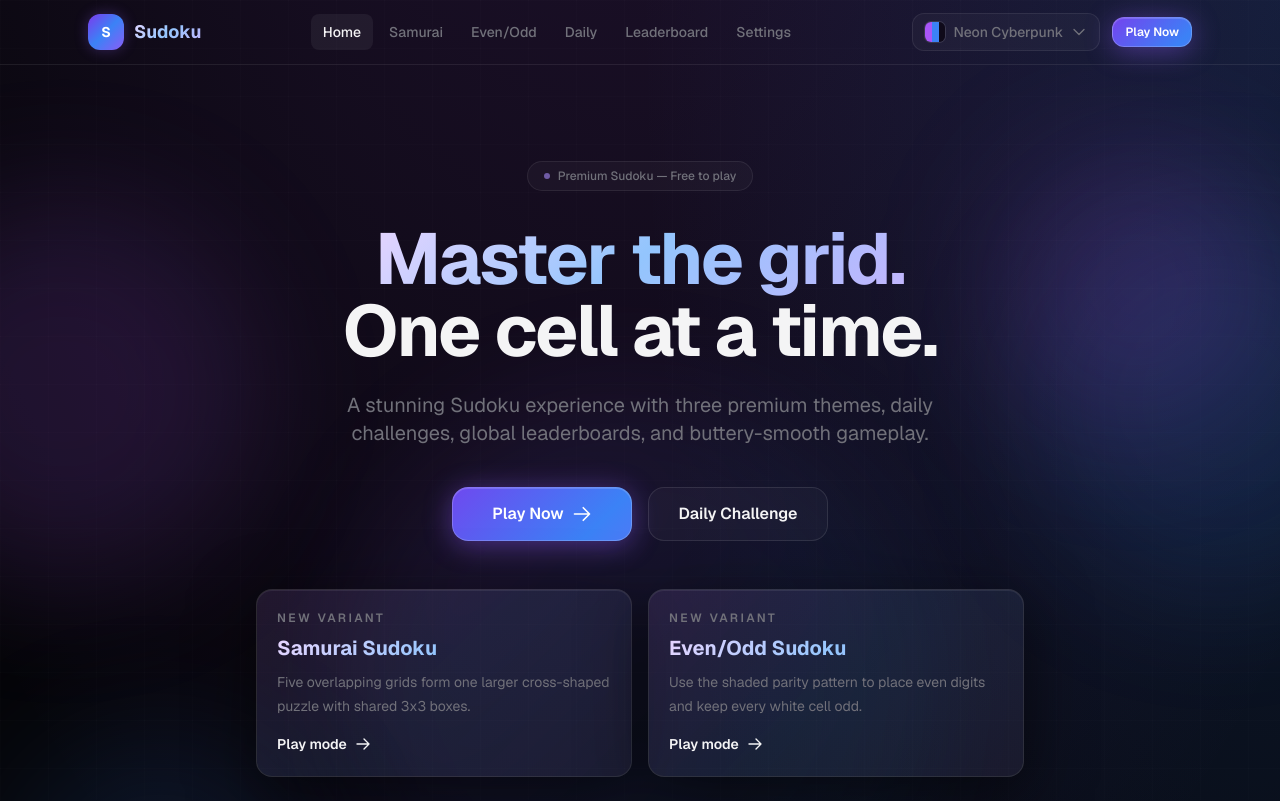
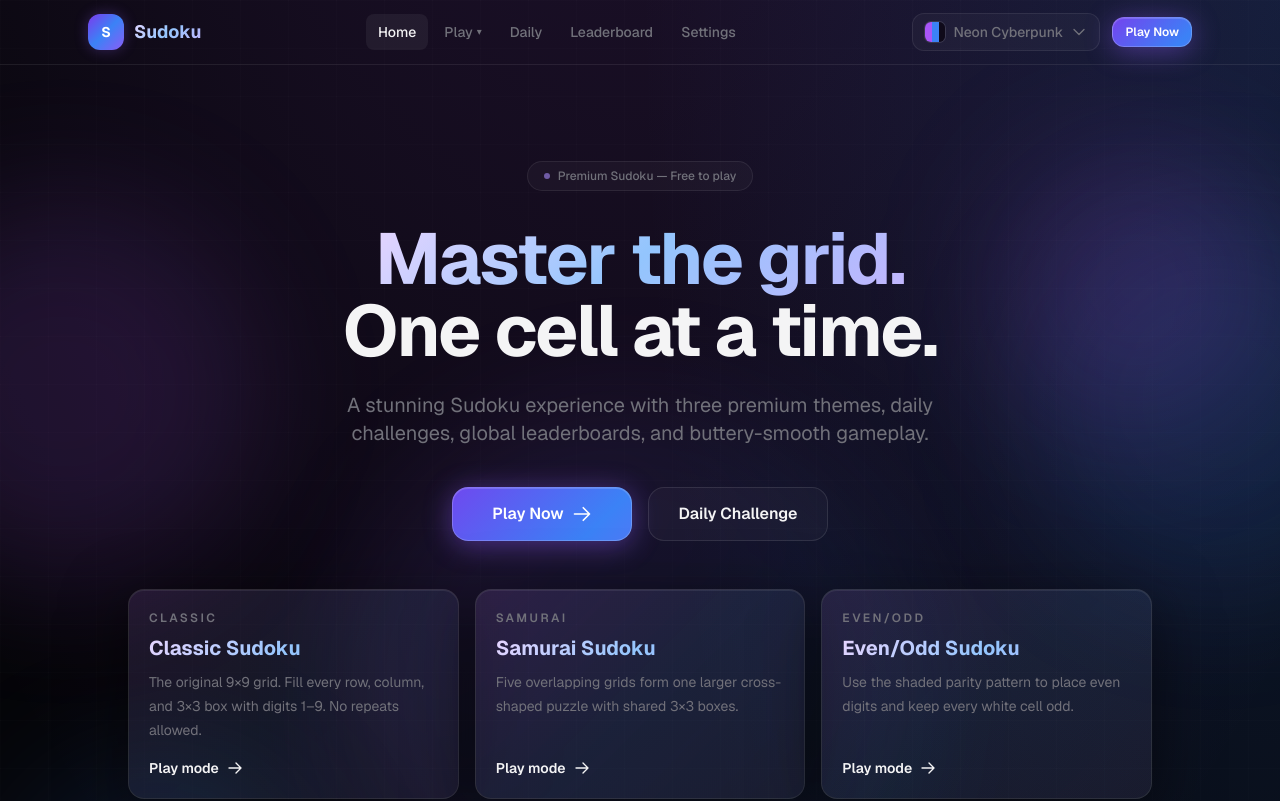
Before and after one commit to mamatovamarzhan/sudoku-platform, a Next.js app: page / in a window 1280 px wide. Shown: the top 801 px of the page. Built offline with nearby package versions, Linux system fonts and the light colour scheme.

Commit message:
Update play navigation and home mode cards
Co-authored-by: Mamatova Marzhan <mamatovamarzhan@users.noreply.github.com>

```diff
--- a/components/landing/Hero.tsx
+++ b/components/landing/Hero.tsx
@@ -1,9 +1,94 @@
 "use client";
 
+import { useEffect, useState } from "react";
 import Link from "next/link";
 import { Button } from "@/components/ui/Button";
 
+interface GameMode {
+  id: "classic" | "samurai" | "evenodd";
+  label: string;
+  title: string;
+  description: string;
+  href: string;
+  modalTitle: string;
+  rules: string[];
+  actionLabel: string;
+}
+
+const GAME_MODES: GameMode[] = [
+  {
+    id: "classic",
+    label: "CLASSIC",
+    title: "Classic Sudoku",
+    description:
+      "The original 9×9 grid. Fill every row, column, and 3×3 box with digits 1–9. No repeats allowed.",
+    href: "/game",
+    modalTitle: "How to play Classic Sudoku",
+    rules: [
+      "Fill the 9×9 grid so every row contains digits 1–9",
+      "Every column must also contain digits 1–9",
+      "Every 3×3 box must contain digits 1–9",
+      "No digit can repeat in any row, column, or box",
+      "Gray cells are given — you cannot change them",
+      "Use Notes mode to write candidates in empty cells",
+      "Use Hints if you get stuck (3 per game)",
+    ],
+    actionLabel: "Play Classic →",
+  },
+  {
+    id: "samurai",
+    label: "SAMURAI",
+    title: "Samurai Sudoku",
+    description:
+      "Five overlapping grids form one larger cross-shaped puzzle with shared 3×3 boxes.",
+    href: "/game/samurai",
+    modalTitle: "How to play Samurai Sudoku",
+    rules: [
+      "Five 9×9 grids overlap at their corner 3×3 boxes",
+      "Solve all five grids simultaneously",
+      "Each grid follows classic Sudoku rules",
+      "The overlapping boxes are shared between two grids",
+      "Start from the center grid and work outward",
+      "Much harder than classic — recommended for advanced players",
+    ],
+    actionLabel: "Play Samurai →",
+  },
+  {
+    id: "evenodd",
+    label: "EVEN/ODD",
+    title: "Even/Odd Sudoku",
+    description:
+      "Use the shaded parity pattern to place even digits and keep every white cell odd.",
+    href: "/game/evenodd",
+    modalTitle: "How to play Even/Odd Sudoku",
+    rules: [
+      "Standard 9×9 Sudoku rules apply",
+      "Shaded cells must contain EVEN numbers: 2, 4, 6, 8",
+      "White cells must contain ODD numbers: 1, 3, 5, 7, 9",
+      "The even/odd pattern is fixed and shown on the board",
+      "If you place a wrong parity digit the cell turns red",
+      "Use this constraint as a strategy to solve faster",
+    ],
+    actionLabel: "Play Even/Odd →",
+  },
+];
+
 export function Hero() {
+  const [selectedMode, setSelectedMode] = useState<GameMode | null>(null);
+
+  useEffect(() => {
+    if (!selectedMode) return;
+
+    function handleKeyDown(event: KeyboardEvent) {
+      if (event.key === "Escape") {
+        setSelectedMode(null);
+      }
+    }
+
+    window.addEventListener("keydown", handleKeyDown);
+    return () => window.removeEventListener("keydown", handleKeyDown);
+  }, [selectedMode]);
+
   return (
     <section className="relative overflow-hidden pt-16 pb-24 sm:pt-24 sm:pb-32">
       <div className="absolute inset-0 pointer-events-none" aria-hidden>
@@ -45,45 +130,40 @@ export function Hero() {
           </Link>
         </div>
 
-        <div className="mt-12 grid gap-4 sm:grid-cols-2 max-w-3xl mx-auto text-left animate-slide-up" style={{ animationDelay: "0.3s" }}>
-          {[
-            {
-              href: "/game/samurai",
-              title: "Samurai Sudoku",
-              description:
-                "Five overlapping grids form one larger cross-shaped puzzle with shared 3x3 boxes.",
-            },
-            {
-              href: "/game/evenodd",
-              title: "Even/Odd Sudoku",
-              description:
-                "Use the shaded parity pattern to place even digits and keep every white cell odd.",
-            },
-          ].map((mode) => (
-            <Link
-              key={mode.href}
-              href={mode.href}
+        <div className="mt-12 grid gap-4 md:grid-cols-3 max-w-5xl mx-auto text-left animate-slide-up" style={{ animationDelay: "0.3s" }}>
+          {GAME_MODES.map((mode) => (
+            <article
+              key={mode.id}
               className="group relative overflow-hidden rounded-2xl glass-card-lg p-5 transition-all duration-300 hover:-translate-y-1 hover:border-themed-glow hover:shadow-glow-sm"
             >
               <div className="absolute inset-0 bg-gradient-premium opacity-50 transition-opacity duration-300 group-hover:opacity-80" aria-hidden />
-              <div className="relative z-[1]">
+              <div className="relative z-[1] flex h-full flex-col">
                 <p className="text-xs font-semibold uppercase tracking-[0.2em] text-themed-muted">
-                  New variant
+                  {mode.label}
                 </p>
                 <h2 className="mt-2 text-xl font-bold gradient-text">
                   {mode.title}
                 </h2>
-                <p className="mt-2 text-sm leading-6 text-themed-muted">
+                <p className="mt-2 flex-1 text-sm leading-6 text-themed-muted">
                   {mode.description}
                 </p>
-                <span className="mt-4 inline-flex items-center text-sm font-semibold text-themed-primary">
+                <button
+                  type="button"
+                  onClick={() => setSelectedMode(mode)}
+                  className="
+                    mt-4 inline-flex items-center self-start text-sm font-semibold text-themed-primary
+                    transition-colors hover:text-accent-hover
+                    focus-visible:outline-none focus-visible:ring-2 focus-visible:ring-accent/60
+                    focus-visible:ring-offset-2 focus-visible:ring-offset-surface rounded-lg
+                  "
+                >
                   Play mode
                   <svg className="ml-2 h-4 w-4 transition-transform group-hover:translate-x-1" fill="none" viewBox="0 0 24 24" stroke="currentColor" strokeWidth={2} aria-hidden>
                     <path strokeLinecap="round" strokeLinejoin="round" d="M13.5 4.5 21 12m0 0-7.5 7.5M21 12H3" />
                   </svg>
-                </span>
+                </button>
               </div>
-            </Link>
+            </article>
           ))}
         </div>
 
@@ -100,6 +180,91 @@ export function Hero() {
           ))}
         </div>
       </div>
+
+      {selectedMode && (
+        <GameModeModal
+          mode={selectedMode}
+          onClose={() => setSelectedMode(null)}
+        />
+      )}
     </section>
   );
 }
+
+function GameModeModal({
+  mode,
+  onClose,
+}: {
+  mode: GameMode;
+  onClose: () => void;
+}) {
+  return (
+    <div
+      className="fixed inset-0 z-50 flex items-center justify-center bg-black/70 px-4 py-8 backdrop-blur-sm animate-fade-in"
+      role="dialog"
+      aria-modal="true"
+      aria-labelledby={`${mode.id}-rules-title`}
+      onClick={onClose}
+    >
+      <div
+        className="relative w-full max-w-2xl glass-card-lg bg-gradient-premium p-6 sm:p-8 text-left"
+        onClick={(event) => event.stopPropagation()}
+      >
+        <div className="absolute inset-0 rounded-3xl bg-card-overlay pointer-events-none" aria-hidden />
+
+        <div className="relative z-[1]">
+          <button
+            type="button"
+            onClick={onClose}
+            className="
+              absolute right-0 top-0 flex h-9 w-9 items-center justify-center rounded-xl glass-panel
+              text-themed-muted transition-colors hover:text-themed-primary hover:bg-themed-glass-hover
+              focus-visible:outline-none focus-visible:ring-2 focus-visible:ring-accent/60
+            "
+            aria-label="Close rules modal"
+          >
+            X
+          </button>
+
+          <p className="text-xs font-semibold uppercase tracking-[0.2em] text-themed-muted">
+            {mode.label}
+          </p>
+          <h2
+            id={`${mode.id}-rules-title`}
+            className="mt-2 pr-12 text-2xl sm:text-3xl font-bold gradient-text"
+          >
+            {mode.modalTitle}
+          </h2>
+
+          <ul className="mt-6 space-y-3">
+            {mode.rules.map((rule) => (
+              <li key={rule} className="glass-panel flex gap-3 px-4 py-3 text-sm text-themed-muted">
+                <span className="mt-0.5 flex h-5 w-5 shrink-0 items-center justify-center rounded-full bg-accent-soft text-xs font-bold text-themed-primary">
+                  ✓
+                </span>
+                <span>{rule}</span>
+              </li>
+            ))}
+          </ul>
+
+          <div className="mt-7 flex justify-end">
+            <Link
+              href={mode.href}
+              onClick={onClose}
+              className="
+                btn-glow inline-flex items-center justify-center gap-2 rounded-2xl px-6 py-3.5
+                bg-gradient-accent bg-[length:200%_200%] text-base font-semibold text-white
+                border border-white/20 shadow-btn-primary animate-gradient-shift
+                transition-all duration-300 ease-out hover:shadow-glow hover:border-white/30
+                focus-visible:outline-none focus-visible:ring-2 focus-visible:ring-accent/60
+                focus-visible:ring-offset-2 focus-visible:ring-offset-surface active:scale-[0.96]
+              "
+            >
+              {mode.actionLabel}
+            </Link>
+          </div>
+        </div>
+      </div>
+    </div>
+  );
+}
--- a/components/layout/Navbar.tsx
+++ b/components/layout/Navbar.tsx
@@ -1,5 +1,6 @@
 "use client";
 
+import { useEffect, useRef, useState } from "react";
 import Link from "next/link";
 import { usePathname } from "next/navigation";
 import { ThemeSwitcher } from "@/components/theme/ThemeSwitcher";
@@ -7,18 +8,60 @@ import { Button } from "@/components/ui/Button";
 
 const NAV_LINKS = [
   { href: "/", label: "Home" },
-  { href: "/game/samurai", label: "Samurai" },
-  { href: "/game/evenodd", label: "Even/Odd" },
   { href: "/daily", label: "Daily" },
   { href: "/leaderboard", label: "Leaderboard" },
   { href: "/settings", label: "Settings" },
 ];
 
+const PLAY_LINKS = [
+  {
+    href: "/game",
+    icon: "🎯",
+    name: "Classic",
+    description: "The original 9×9 grid",
+  },
+  {
+    href: "/game/samurai",
+    icon: "⚔️",
+    name: "Samurai",
+    description: "Five overlapping grids",
+  },
+  {
+    href: "/game/evenodd",
+    icon: "⚡",
+    name: "Even/Odd",
+    description: "Parity challenge",
+  },
+];
+
 export function Navbar() {
   const pathname = usePathname();
+  const [playOpen, setPlayOpen] = useState(false);
+  const headerRef = useRef<HTMLElement>(null);
+  const playActive =
+    pathname === "/game" ||
+    pathname === "/game/samurai" ||
+    pathname === "/game/evenodd";
+
+  useEffect(() => {
+    function handlePointerDown(event: PointerEvent) {
+      if (
+        headerRef.current &&
+        !headerRef.current.contains(event.target as Node)
+      ) {
+        setPlayOpen(false);
+      }
+    }
+
+    document.addEventListener("pointerdown", handlePointerDown);
+    return () => document.removeEventListener("pointerdown", handlePointerDown);
+  }, []);
 
   return (
-    <header className="sticky top-0 z-40 border-b border-[color:var(--color-glass-border)] bg-[color:var(--color-surface)]/80 backdrop-blur-xl">
+    <header
+      ref={headerRef}
+      className="sticky top-0 z-40 border-b border-[color:var(--color-glass-border)] bg-[color:var(--color-surface)]/80 backdrop-blur-xl"
+    >
       <div className="mx-auto flex h-16 max-w-6xl items-center justify-between gap-4 px-4 sm:px-6">
         <Link href="/" className="flex items-center gap-2.5 shrink-0 group">
           <span className="flex h-9 w-9 items-center justify-center rounded-xl bg-gradient-accent text-sm font-bold text-white shadow-glow-sm transition-transform group-hover:scale-105">
@@ -28,24 +71,50 @@ export function Navbar() {
         </Link>
 
         <nav className="hidden md:flex items-center gap-1" aria-label="Main">
-          {NAV_LINKS.map((link) => {
-            const active = pathname === link.href;
-            return (
-              <Link
-                key={link.href}
-                href={link.href}
+          <NavLink href="/" label="Home" active={pathname === "/"} />
+
+          <div
+            className="relative"
+            onMouseEnter={() => setPlayOpen(true)}
+            onMouseLeave={() => setPlayOpen(false)}
+          >
+            <button
+              type="button"
+              onClick={() => setPlayOpen((open) => !open)}
+              aria-haspopup="menu"
+              aria-expanded={playOpen}
               className={`
                 px-3 py-2 rounded-lg text-sm font-medium transition-all duration-200
-                  ${active
+                ${playActive
                   ? "text-themed-primary bg-themed-glass-hover"
                   : "text-themed-muted hover:text-themed-primary hover:bg-themed-glass-hover"
                 }
               `}
             >
-                {link.label}
-              </Link>
-            );
-          })}
+              <span className="inline-flex items-center gap-1">
+                Play
+                <span className={`text-[10px] transition-transform ${playOpen ? "rotate-180" : ""}`}>
+                  ▾
+                </span>
+              </span>
+            </button>
+
+            {playOpen && (
+              <PlayDropdown
+                className="absolute left-0 top-full mt-2 w-80"
+                onNavigate={() => setPlayOpen(false)}
+              />
+            )}
+          </div>
+
+          {NAV_LINKS.slice(1).map((link) => (
+            <NavLink
+              key={link.href}
+              href={link.href}
+              label={link.label}
+              active={pathname === link.href}
+            />
+          ))}
         </nav>
 
         <div className="flex items-center gap-2 sm:gap-3">
@@ -67,22 +136,124 @@ export function Navbar() {
         className="md:hidden flex items-center gap-1 overflow-x-auto px-4 pb-3 -mt-1"
         aria-label="Mobile"
       >
-        {NAV_LINKS.map((link) => {
-          const active = pathname === link.href;
+        <MobileNavLink href="/" label="Home" active={pathname === "/"} />
+        <button
+          type="button"
+          onClick={() => setPlayOpen((open) => !open)}
+          aria-haspopup="menu"
+          aria-expanded={playOpen}
+          className={`
+            shrink-0 px-3 py-1.5 rounded-lg text-xs font-medium transition-colors
+            ${playActive ? "text-themed-primary bg-themed-glass-hover" : "text-themed-muted"}
+          `}
+        >
+          Play <span aria-hidden>▾</span>
+        </button>
+        {NAV_LINKS.slice(1).map((link) => (
+          <MobileNavLink
+            key={link.href}
+            href={link.href}
+            label={link.label}
+            active={pathname === link.href}
+          />
+        ))}
+      </nav>
+
+      {playOpen && (
+        <div className="md:hidden px-4 pb-4">
+          <PlayDropdown onNavigate={() => setPlayOpen(false)} />
+        </div>
+      )}
+    </header>
+  );
+}
+
+function NavLink({
+  href,
+  label,
+  active,
+}: {
+  href: string;
+  label: string;
+  active: boolean;
+}) {
   return (
     <Link
-              key={link.href}
-              href={link.href}
+      href={href}
+      className={`
+        px-3 py-2 rounded-lg text-sm font-medium transition-all duration-200
+        ${active
+          ? "text-themed-primary bg-themed-glass-hover"
+          : "text-themed-muted hover:text-themed-primary hover:bg-themed-glass-hover"
+        }
+      `}
+    >
+      {label}
+    </Link>
+  );
+}
+
+function MobileNavLink({
+  href,
+  label,
+  active,
+}: {
+  href: string;
+  label: string;
+  active: boolean;
+}) {
+  return (
+    <Link
+      href={href}
       className={`
         shrink-0 px-3 py-1.5 rounded-lg text-xs font-medium transition-colors
         ${active ? "text-themed-primary bg-themed-glass-hover" : "text-themed-muted"}
       `}
     >
-              {link.label}
+      {label}
     </Link>
   );
-        })}
-      </nav>
-    </header>
+}
+
+function PlayDropdown({
+  className = "",
+  onNavigate,
+}: {
+  className?: string;
+  onNavigate: () => void;
+}) {
+  return (
+    <div
+      className={`glass-panel p-2 shadow-glass-lg animate-fade-in ${className}`}
+      role="menu"
+      aria-label="Play game modes"
+    >
+      {PLAY_LINKS.map((item) => (
+        <Link
+          key={item.href}
+          href={item.href}
+          onClick={onNavigate}
+          className="
+            flex items-center gap-3 rounded-xl px-3 py-3 text-left
+            transition-all duration-200
+            hover:bg-themed-glass-hover hover:text-themed-primary
+            focus-visible:outline-none focus-visible:ring-2 focus-visible:ring-accent/60
+          "
+          role="menuitem"
+        >
+          <span className="flex h-9 w-9 shrink-0 items-center justify-center rounded-xl bg-accent-soft text-lg">
+            {item.icon}
+          </span>
+          <span className="min-w-0">
+            <span className="block text-sm font-semibold text-themed-primary">
+              {item.name}
+            </span>
+            <span className="block text-xs text-themed-muted">
+              {item.description}
+            </span>
+          </span>
+        </Link>
+      ))}
+    </div>
   );
 }
```
Lines whose indentation alone changed are shown as unchanged.
